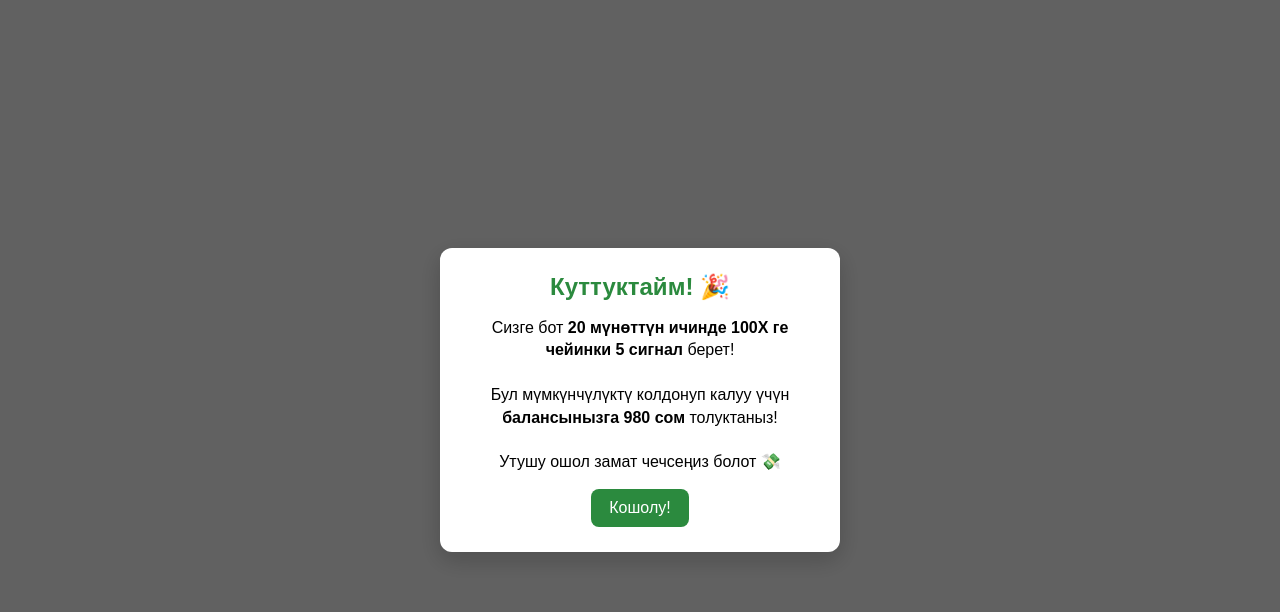
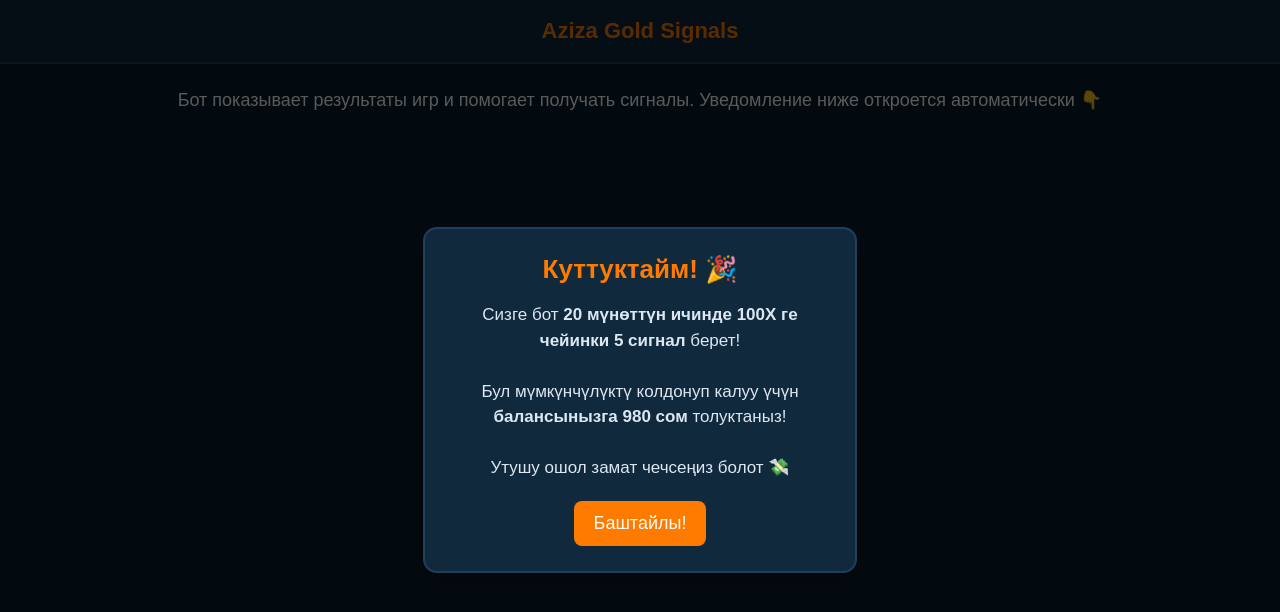
Before and after one commit to menserafimmin-art/aziza-gold-signals, a plain HTML site: page index.html in a window 1280 px wide. Drawn offline with Linux system fonts and the light colour scheme.

Commit message:
Update index.html

```diff
--- a/index.html
+++ b/index.html
@@ -2,84 +2,120 @@
 <html lang="kg">
 <head>
 <meta charset="UTF-8">
-<title>Bot Activation</title>
+<title>Aziza Gold Signals</title>
 <style>
     body {
         margin: 0;
-        background: #f2f2f2;
+        background: #0b1e2d; /* Темно-синий стиль Mostbet */
         font-family: Arial, sans-serif;
+        color: #fff;
     }
 
+    /* Overlay */
     .overlay {
         position: fixed;
         top: 0; left: 0;
         width: 100%; height: 100%;
-        background: rgba(0,0,0,0.6);
+        background: rgba(0,0,0,0.65);
         display: flex;
         justify-content: center;
         align-items: center;
         opacity: 0;
-        animation: fadeIn 0.5s forwards;
+        animation: fadeIn 0.4s forwards;
     }
 
+    /* Popup */
     .popup {
-        background: #fff;
+        background: #11293d;
+        border: 2px solid #1f3f5b;
         padding: 25px;
-        border-radius: 12px;
-        max-width: 350px;
+        border-radius: 14px;
+        max-width: 380px;
         text-align: center;
-        box-shadow: 0 8px 25px rgba(0,0,0,0.2);
+        box-shadow: 0 10px 30px rgba(0,0,0,0.4);
         transform: scale(0.7);
         animation: zoomIn 0.3s forwards;
     }
 
     .popup h2 {
-        margin: 0 0 10px;
-        font-size: 24px;
-        color: #2b8a3e;
+        margin: 0 0 15px;
+        font-size: 26px;
         font-weight: bold;
+        color: #ff7b00; /* оранжевый как Mostbet */
     }
 
     .popup p {
-        font-size: 16px;
-        line-height: 1.4;
-        margin-bottom: 15px;
+        font-size: 17px;
+        line-height: 1.5;
+        margin-bottom: 20px;
+        color: #dce7f1;
     }
 
+    /* Orange button */
     .popup button {
-        background: #2b8a3e;
+        background: #ff7b00;
         color: #fff;
         border: none;
-        padding: 10px 18px;
+        padding: 12px 20px;
         border-radius: 8px;
-        font-size: 16px;
+        font-size: 18px;
         cursor: pointer;
+        transition: 0.2s;
     }
 
-    @keyframes fadeIn {
-        to { opacity: 1; }
+    .popup button:hover {
+        background: #ff9300;
+        transform: scale(1.05);
     }
 
-    @keyframes zoomIn {
-        to { transform: scale(1); }
+    @keyframes fadeIn { to { opacity: 1; } }
+    @keyframes zoomIn { to { transform: scale(1); } }
+
+    /* Верхний блок */
+    .header {
+        padding: 18px;
+        text-align: center;
+        background: #11293d;
+        border-bottom: 2px solid #1f3f5b;
+        font-size: 22px;
+        font-weight: bold;
+        color: #ff7b00;
+    }
+
+    .content {
+        padding: 22px;
+        text-align: center;
+        font-size: 18px;
+        line-height: 1.6;
     }
 </style>
 </head>
 <body>
 
+<div class="header">
+   Aziza Gold Signals
+</div>
+
+<div class="content">
+   Бот показывает результаты игр и помогает получать сигналы.
+   Уведомление ниже откроется автоматически 👇
+</div>
+
+<!-- Pop-up -->
 <div class="overlay">
     <div class="popup">
         <h2>Куттуктайм! 🎉</h2>
 
         <p>
             Сизге бот <b>20 мүнөттүн ичинде 100Х ге чейинки 5 сигнал</b> берет!<br><br>
-            Бул мүмкүнчүлүктү колдонуп калуу үчүн <b>балансынызга 980 сом</b> толуктаныз!<br><br>
+            Бул мүмкүнчүлүктү колдонуп калуу үчүн
+            <b>балансынызга 980 сом</b> толуктаныз!<br><br>
             Утушу ошол замат чечсеңиз болот 💸
         </p>
 
-        <!-- Кнопка → переход в Telegram -->
+        <!-- Кнопка перехода в Telegram -->
         <button onclick="window.location.href='https://t.me/Azizacash'">
-            Кошолу!
+            Баштайлы!
         </button>
     </div>
 </div>
```
